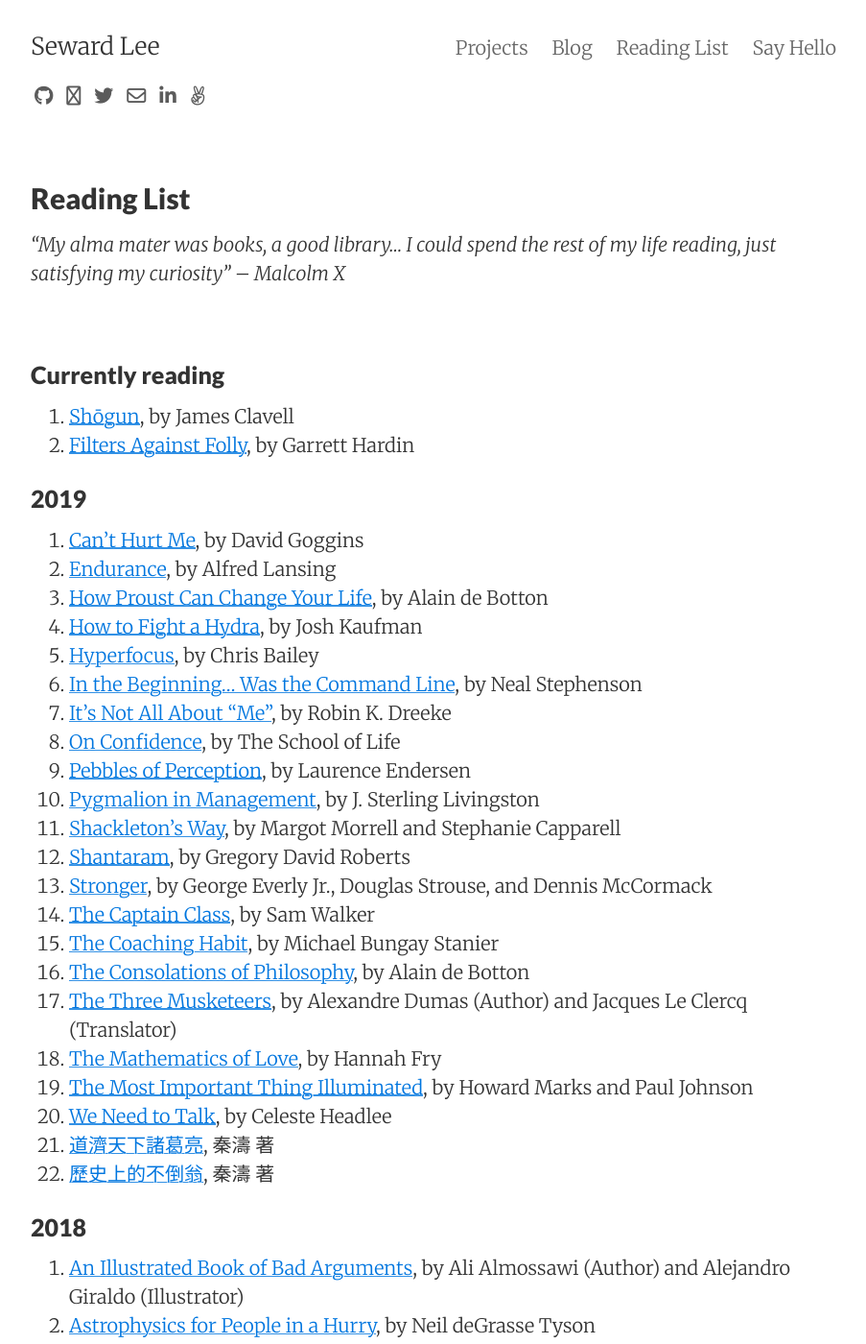
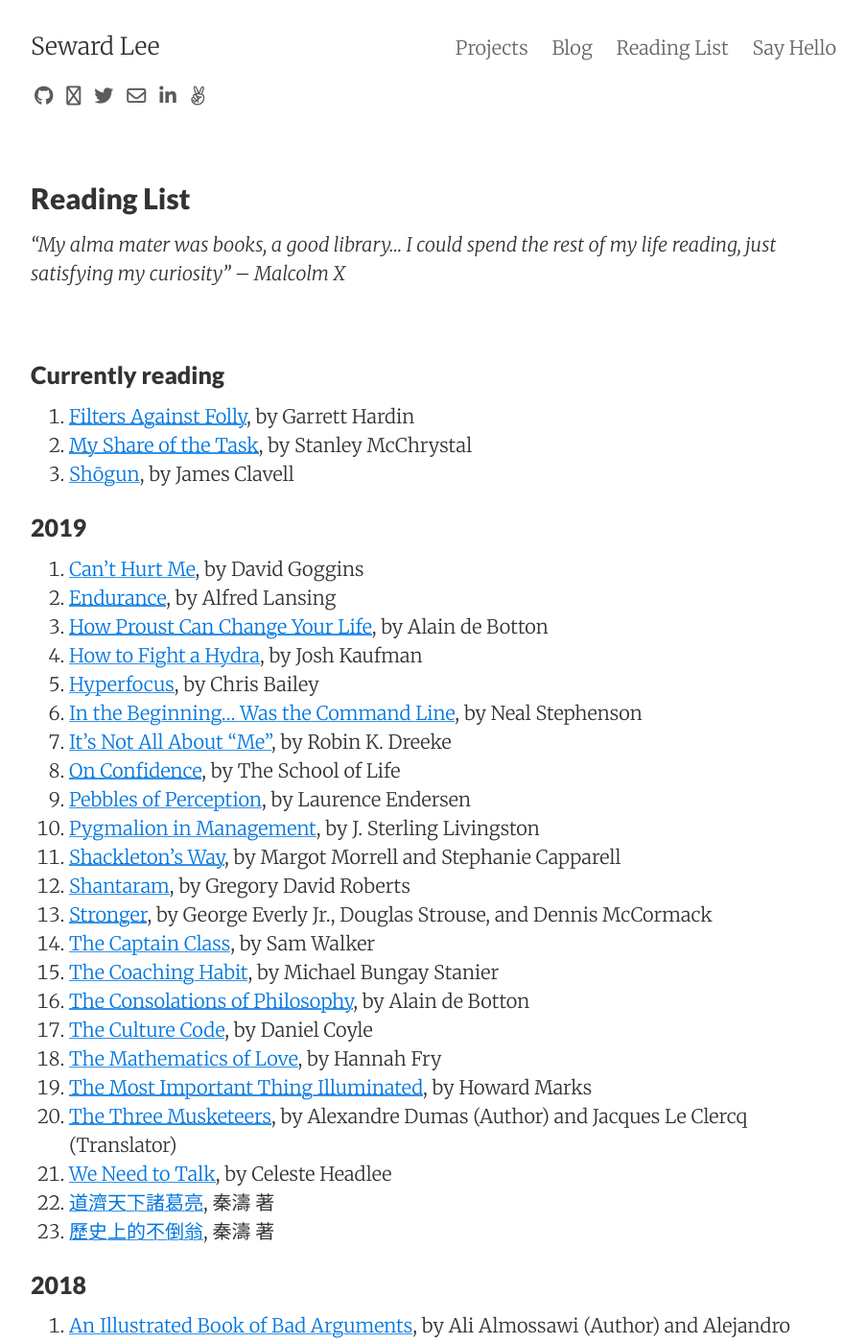
Before and after one commit to sewardlee337/sewardlee337.github.io, a Jekyll site: the page built from readinglist.md, in a window 1280 px wide and 1400 px high. Shown: the whole window at 96% size, without its empty margins (188-1091 px from the left). Built offline with Jekyll 4.4.1, drawn with Linux system fonts in a browser that asks for light colours; nearby versions of some CDN libraries.

Commit message:
Update reading list

```diff
--- a/readinglist.md
+++ b/readinglist.md
@@ -12,8 +12,9 @@
 
 ### Currently reading
 
+1. [Filters Against Folly](https://amzn.to/2uA3Aqs), by Garrett Hardin
+1. [My Share of the Task](https://amzn.to/2V5ebsp), by Stanley McChrystal
 1. [Shōgun](https://amzn.to/2sWkv5y), by James Clavell
-1. [Filters Against Folly](https://amzn.to/2uA3Aqs), by Garrett Hardin
 
 
 ### 2019
@@ -34,9 +35,10 @@
 1. [The Captain Class](https://amzn.to/2MLlP4g), by Sam Walker
 1. [The Coaching Habit](https://amzn.to/2tC9erz), by Michael Bungay Stanier
 1. [The Consolations of Philosophy](https://amzn.to/2Wy8EYc), by Alain de Botton
+1. [The Culture Code](https://amzn.to/2GaFTu8), by Daniel Coyle
+1. [The Mathematics of Love](https://amzn.to/2EIUoEH), by Hannah Fry
+1. [The Most Important Thing Illuminated](https://amzn.to/2Gi6RCu), by Howard Marks
 1. [The Three Musketeers](https://amzn.to/2WPduAw), by Alexandre Dumas (Author) and Jacques Le Clercq (Translator)
-1. [The Mathematics of Love](https://amzn.to/2EIUoEH), by Hannah Fry
-1. [The Most Important Thing Illuminated](https://amzn.to/2Gi6RCu), by Howard Marks and Paul Johnson
 1. [We Need to Talk](https://amzn.to/2Igqahi), by Celeste Headlee
 1. [道濟天下諸葛亮](https://bit.ly/2QPChkr), 秦濤 著
 1. [歷史上的不倒翁](https://bit.ly/2W0wjkH), 秦濤 著
```
